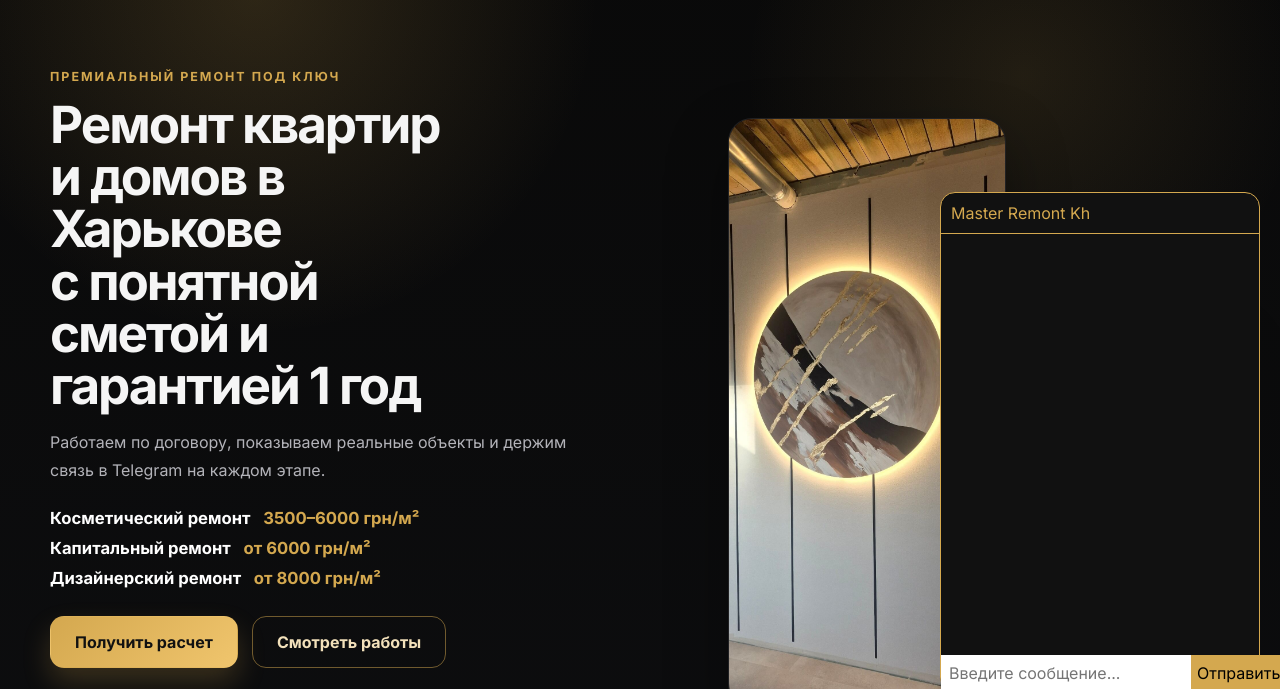
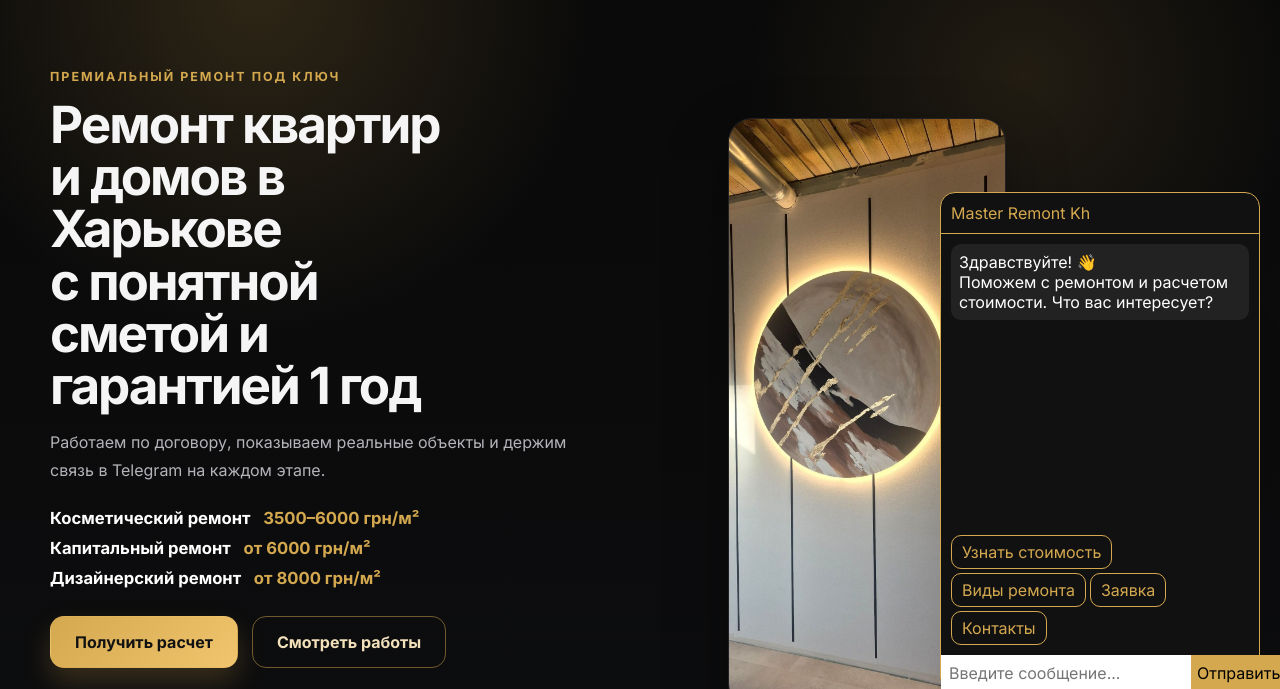
Before and after one commit to masterremont-kh/masterremont-kh, a plain HTML site: page index.html in a window 1280 px wide. Shown: the part 88-777 px from the top of the page. Drawn offline with Linux system fonts and the light colour scheme.

Commit message:
Add files via upload

```diff
--- a/index.html
+++ b/index.html
@@ -309,7 +309,7 @@
   </div>
 </div>
 
-<script src="chat.js"></script>
+<script src="js/chat.js"></script>
 
 </body>
 </html>
```
